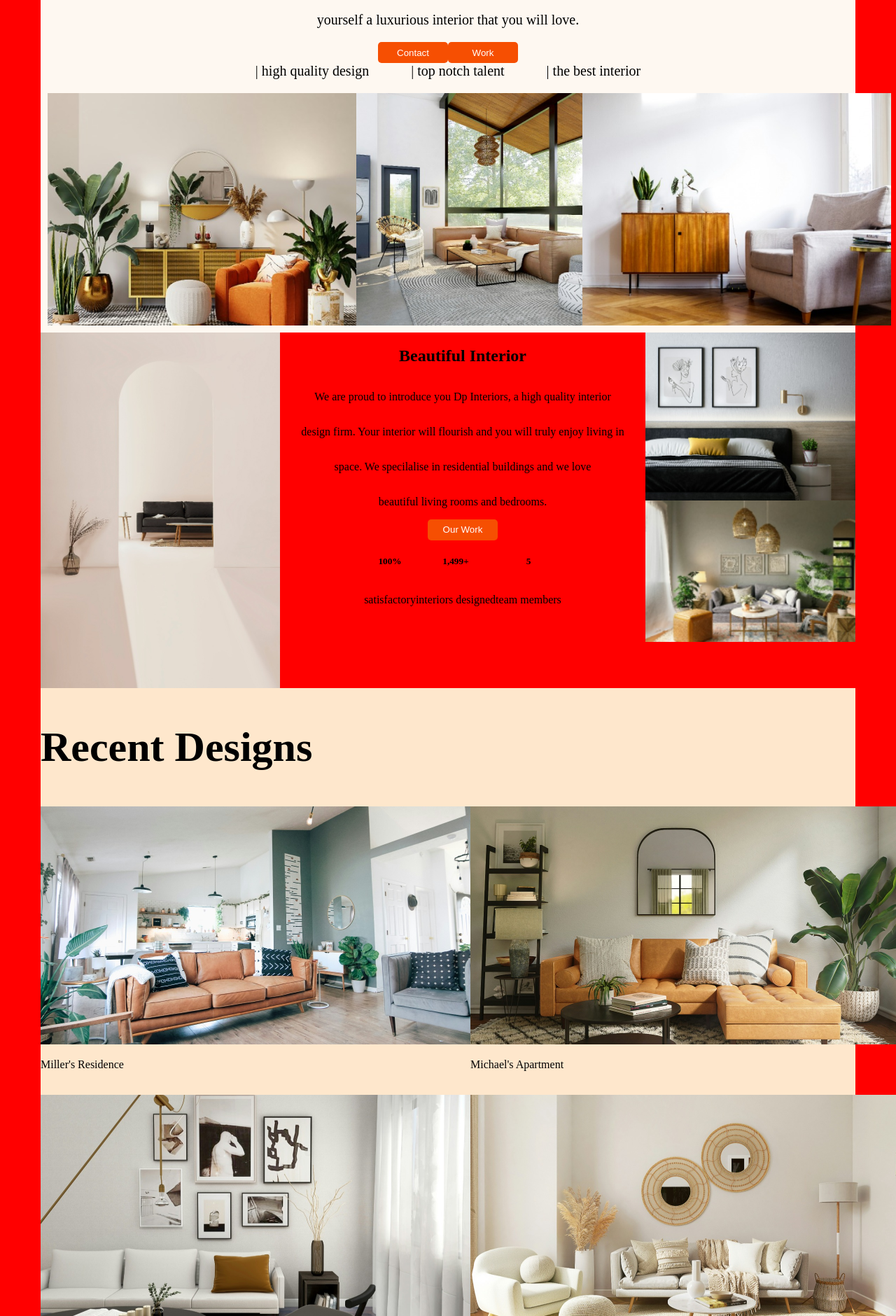
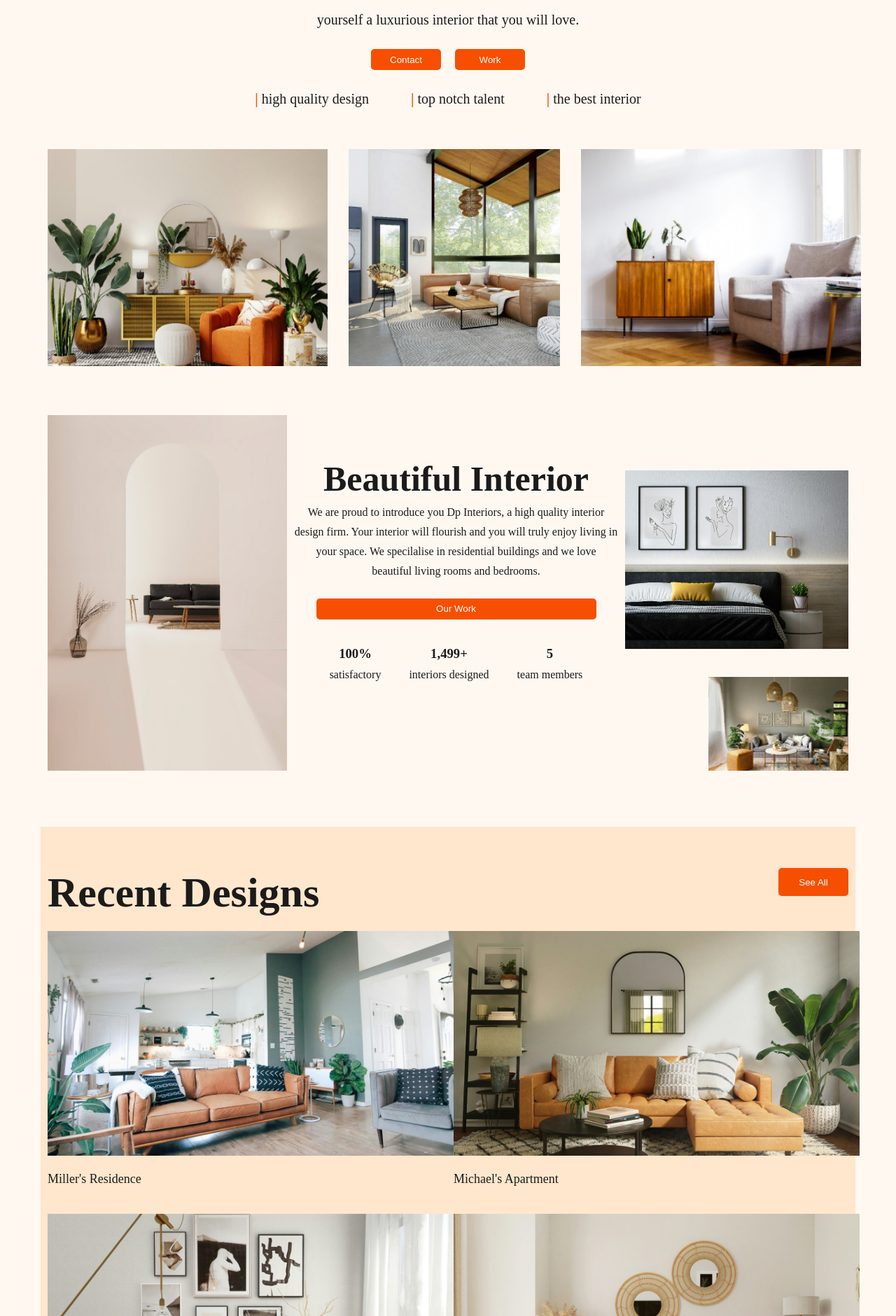
Before and after one commit to Dydex/Speedup_Project, a plain HTML site: page index.html in a window 1280 px wide. Shown: the part 920-2800 px from the top of the page at 70% size. Drawn offline with Linux system fonts and the light colour scheme.

Commit message:
second commit

```diff
--- a/index.html
+++ b/index.html
@@ -51,17 +51,17 @@
                 </div>
 
                 <div class="motto">
-                    <p>| high quality design </p>
-                    <p>| top notch talent </p>
-                    <p>| the best interior</p>
+                    <p> <strong style=" color: #F64F02; ">|</strong> high quality design </p>
+                    <p> <strong style=" color: #F64F02; ">|</strong> top notch talent </p>
+                    <p><strong style=" color: #F64F02; ">|</strong> the best interior</p>
                 </div>
 
             </div>
 
             <div class="threepics">
-                <img src="images/Image (1).png">
-                <img src="images/Image (2).png">
-                <img src="images/Image (3).png">
+                <img class="picone" src="images/Image (1).png">
+                <img class="pictwo" src="images/Image (2).png">
+                <img class="picthree" src="images/Image (3).png">
             </div>
 
         </section>
@@ -75,24 +75,24 @@
 
                     <p>We are proud to introduce you Dp Interiors, a high quality interior</p>
                     <p>design firm. Your interior will flourish and you will truly enjoy living in</p>
-                    <p>space. We specilalise in residential buildings and we love</p>
+                    <p>your space. We specilalise in residential buildings and we love</p>
                     <p>beautiful living rooms and bedrooms.</p>
 
-                    <button>Our Work</button>
+                    <button class="workbtn">Our Work</button>
 
                     <div class="review">
                         <div class="reviews">
-                            <h5>100%</h5>
+                            <h3>100%</h3>
                             <p>satisfactory</p>
                         </div>
 
                         <div class="reviews">
-                            <h5>1,499+</h5>
+                            <h3>1,499+</h3>
                             <p>interiors designed</p>
                         </div>
 
                         <div class="reviews">
-                            <h5>5</h5>
+                            <h3>5</h3>
                             <p>team members</p>
                         </div>
 
@@ -101,8 +101,8 @@
                 </div>
 
                 <div class="image">
-                    <img style="width: 300px;" src="images/Div (1).png">
-                    <img src="images/Div (2).png">
+                    <img src="images/Div (1).png">
+                    <img style="width: 200px;" src="images/Div (2).png">
                 </div>
             </div>
 
@@ -111,17 +111,19 @@
         <section id="recentdesigns">
             <div class="recentdesigns">
                 <h2>Recent Designs</h2>
+
+                <button>See All</button>
             </div>
 
             <div class="houses">
                 <div>
-                    <img src="images/Div (5).png">
+                    <img style="width: 580px;" src="images/Div (5).png">
                     <p>Miller's Residence</p>
                     <!--for direction-->
                     <img src="">
                 </div>
                 <div>
-                    <img src="images/Div (4).png">
+                    <img style="width: 580px;" src="images/Div (4).png">
                     <p>Michael's Apartment</p>
                     <!--for direction-->
                     <img src="">
@@ -129,13 +131,13 @@
             </div>
             <div class="houses2">
                 <div>
-                    <img src="images/Div (6).png">
+                    <img style="width: 580px;" src="images/Div (6).png">
                     <p>Doe's House</p>
                     <!--for direction-->
                     <img src="">
                 </div>
                 <div>
-                    <img src="images/Div (3).png">
+                    <img style="width: 580px;" src="images/Div (3).png">
                     <p>Jessica's Flat</p>
                     <!--for direction-->
                     <img src="">
@@ -143,43 +145,58 @@
             </div>
         </section>
 
-        <section class="ourprocess">
-
+        <section>
+            <div class="ourprocess">
                 <div class="process">
                     <h1>Our Process</h1>
+                    <div class="pro">
+                        <h6>01</h6>
+
                         <div>
-                    <h6>01</h6>
                             <strong>Scope Of Work</strong>
                             <p> We always define scope with our client.
                                 Collecting inspiration is part of our process.
                             </p>
                         </div>
 
+                    </div>
+
+                    <div class="pro">
+                        <h6>02</h6>
+
                         <div>
-                    <h6>02</h6>
-                    <p><span>Sketching</span> <br> We work with our software in prior to any actual work. Brainstorming
-                        is
-                        vital
+                            <strong>Sketching</strong>
+                            <p> We work with our software in prior to any actual work.
+                                Brainstorming is vital </p>
+                        </div>
                         </p>
                     </div>
 
+                    <div class="pro">
+                        <h6>03</h6>
+
                         <div>
-                    <h6>03</h6>
-                    <p><span>Material</span> <br> Once sketches are approved, we go and buy materials.
-                    </p>
+                            <strong>Material</strong>
+                            <p> Once sketches are approved, we go and buy materials.</p>
                         </div>
 
+                    </div>
+
+                    <div class="pro">
+                        <h6>04</h6>
+
                         <div>
-                    <h6>04</h6>
-                    <p><span>Work</span> <br> The real fun begins. We start putting pieces together.
-                    </p>
+                            <strong>Work</strong>
+                            <p>The real fun begins. We start putting pieces together.</p>
+                        </div>
+
                     </div>
 
                     <button>Contact</button>
                 </div>
 
-
-            <img src="images/Frame 1000006842.png">
+                <img style="width: 600px; height: 500px;" src="images/Frame 1000006842.png">
+            </div>
 
         </section>
 
--- a/style.css
+++ b/style.css
@@ -5,7 +5,7 @@
 
 
 body {
-    background-color: red;
+    background-color: #FEF8F1;
     padding: 50px;
 }
 
@@ -32,7 +32,7 @@ header {
 
 .navlist {
     display: flex;
-    font-size: 20px;
+    font-size: 17px;
     gap: 24px;
 }
 
@@ -58,6 +58,7 @@ button{
 .section1 {
     background-color: #FEF8F1;
     padding: 10px;
+    color: #1B1B1B;
 }
 
 .aboutus {
@@ -84,7 +85,9 @@ button{
 
 .button {
     display: flex;
-    flex-direction: row;
+    gap: 20px;
+    margin-top: 10px;
+    margin-bottom: 30px;
 }
 
 .motto {
@@ -96,7 +99,26 @@ button{
 .threepics {
     width: 100%;
     display: flex;
-    justify-content: space-between;
+    padding-bottom: 50px;
+    gap: 30px;
+}
+
+.picone {
+    padding-top: 40px;
+    height: 350px;
+    width: 400px;
+}
+
+.pictwo {
+    padding-top: 40px;
+    height: 350px;
+    width: 400px;
+}
+
+.picthree {
+    padding-top: 40px;
+    height: 350px;
+    width: 400px;
 }
 
 .ourwork {
@@ -104,12 +126,20 @@ button{
     flex-direction: row;
     justify-content: space-between;
     width: 100%;
+    background-color: #FEF8F1;
+    color: #1B1B1B;
+    padding: 10px;
+    padding-bottom: 80px;
 }
 
 .image {
     display: flex;
+    gap: 40px;
     flex-direction: column;
+    align-items: end;
+    justify-content: end;
 }
+
 
 .beauty {
     display: flex;
@@ -117,9 +147,27 @@ button{
     align-items: center;
 }
 
+.beauty h1 {
+    font-size: 50px;
+    padding-top: 20px;
+    margin-bottom: 0px;
+}
+
+.beauty p {
+    margin-bottom: 0px;
+    margin-top: 10px;
+}
+
+.workbtn {
+    margin-top: 30px;
+    width: 400px;
+}
+
 .review {
     display: flex;
     flex-direction: row;
+    gap: 40px;
+    margin-top: 20px;
 }
 
 .reviews {
@@ -128,32 +176,68 @@ button{
     align-items: center;
 }
 
+.reviews h3 {
+    margin-bottom: 0px;
+}
+
 #recentdesigns {
     background-color: #FEE7CC;
     margin: 0px;
-    padding: 0px;
+    padding: 10px;
+    color: #1B1B1B;
 }
 
 .recentdesigns {
     display: flex;
+    justify-content: space-between;
+    align-items: center;
+}
+
+.recentdesigns button {
+    height: 40px;
 }
 
 .recentdesigns h2 {
     font-size: 60px;
+    margin-bottom: 20px;
 }
 
 .houses {
     display: flex;
-
+    justify-content: space-between;
+    margin-top: 0px;
+    font-size: 18px;
 }
 
 .houses2 {
     display: flex;
+    justify-content: space-between;
+    font-size: 18px;
 }
 
 .ourprocess {
     display: flex;
     flex-direction: row;
+    justify-content: space-between;
+    padding-right: 0px;
+}
+
+.ourprocess h1 {
+    font-size: 60px;
+}
+
+.pro {
+    display: flex;
+    gap: 40px;
+}
+
+.pro h6 {
+    margin-top: 1px;
+    font-size: 20px;
+}
+
+.pro strong {
+    font-size: 20px;
 }
 
 .footerimages {
@@ -161,7 +245,7 @@ button{
     flex-direction: row;
     max-width: 100%;
     width: auto;
-    margin: 0px;
+    margin-top: 80px;
     padding: 0px;
 }
 
```
Lines whose indentation alone changed are shown as unchanged.
